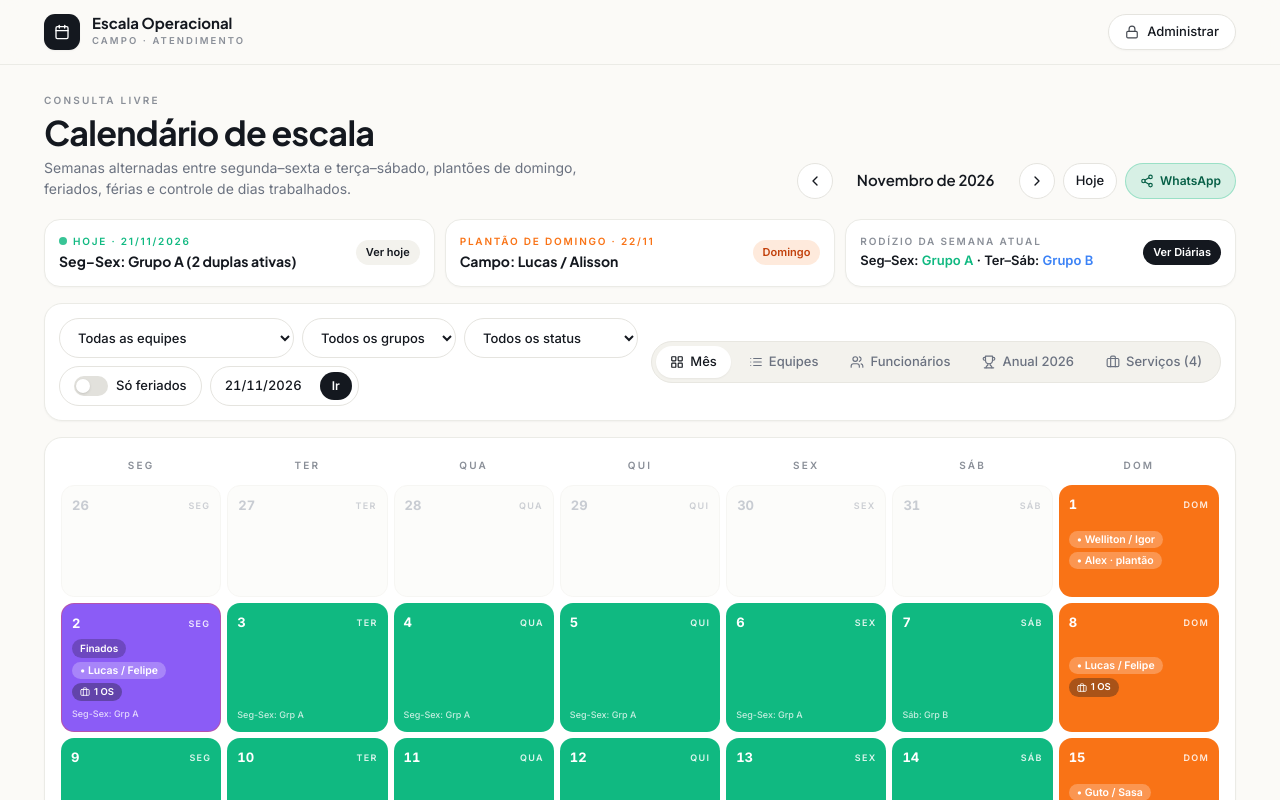
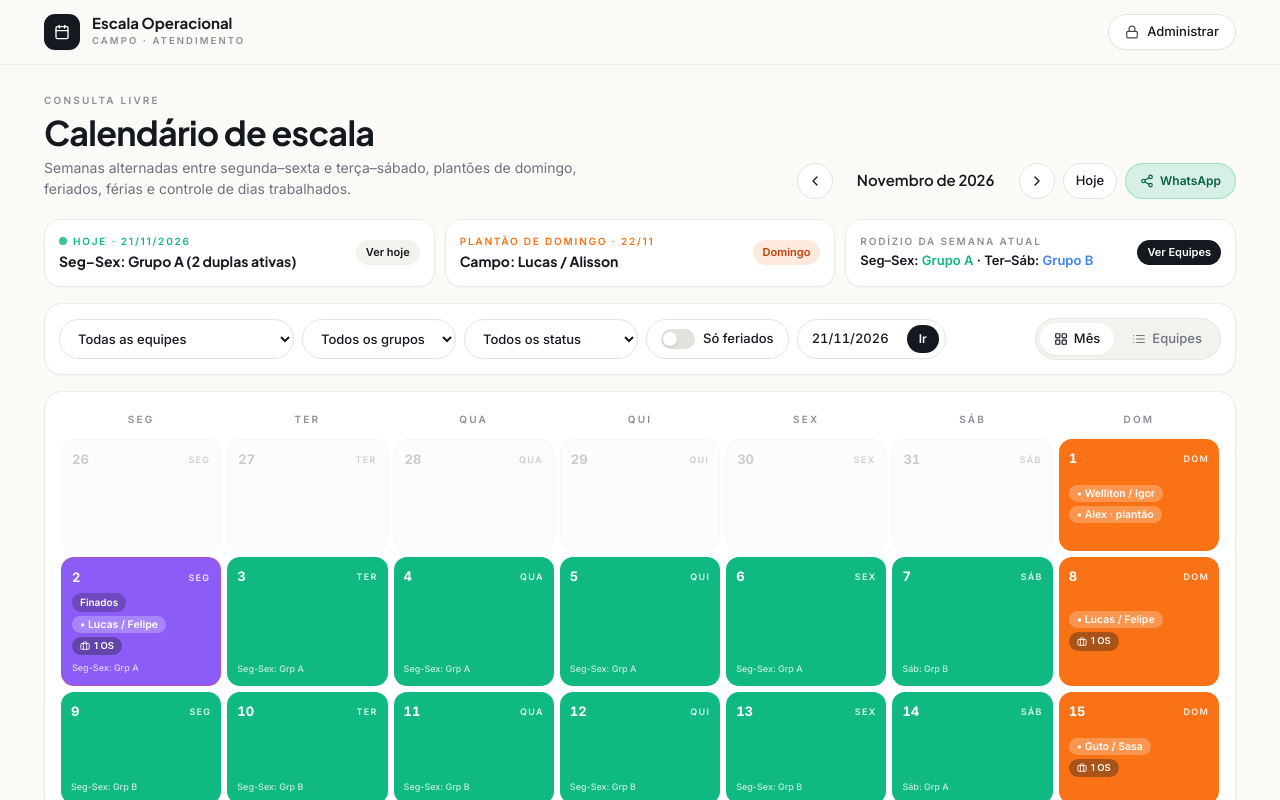
Before and after one commit to leandrosossaireis/escala, a React (Vite) app: page / in a window 1280 px wide. Shown: the top 800 px of the page. Built offline with nearby package versions, Linux system fonts and the light colour scheme.

Commit message:
ui: keep only Mes and Equipes views in public calendar selector

```diff
--- a/src/components/PublicCalendarView.jsx
+++ b/src/components/PublicCalendarView.jsx
@@ -544,10 +544,10 @@ export default function PublicCalendarView({
           </div>
           <button
             type="button"
-            onClick={() => setViewMode("funcionarios")}
+            onClick={() => setViewMode(viewMode === "mes" ? "equipes" : "mes")}
             className="px-2.5 py-1 rounded-full bg-[#14181F] text-white text-[11px] font-semibold shrink-0 hover:bg-[#272D38]"
           >
-            Ver Diárias
+            {viewMode === "mes" ? "Ver Equipes" : "Ver Mês"}
           </button>
         </div>
       </div>
@@ -555,13 +555,13 @@ export default function PublicCalendarView({
       {/* Filters & View Mode Toolbar (100% Responsive) */}
       <div className="bg-white border border-[#EBEBE6] rounded-[18px] p-3 sm:p-3.5 shadow-[0_1px_2px_rgba(20,24,31,0.04)] mb-4">
         <div className="flex flex-col lg:flex-row lg:items-center justify-between gap-3">
-          {/* View Switcher Tabs - Horizontally Scrollable on Mobile */}
+          {/* View Switcher Tabs - Only Mês and Equipes on Public View */}
           <div className="flex items-center justify-between gap-2 order-1 lg:order-2">
-            <div className="flex items-center gap-1 p-1 rounded-full bg-[#F3F2ED] border border-[#E8E7E1] overflow-x-auto max-w-full no-scrollbar">
+            <div className="flex items-center gap-1 p-1 rounded-full bg-[#F3F2ED] border border-[#E8E7E1]">
               <button
                 type="button"
                 onClick={() => setViewMode("mes")}
-                className={`inline-flex items-center gap-1.5 px-3 sm:px-3.5 h-8 rounded-full text-[12.5px] sm:text-[13px] font-medium transition whitespace-nowrap ${
+                className={`inline-flex items-center gap-1.5 px-3.5 h-8 rounded-full text-[12.5px] sm:text-[13px] font-medium transition whitespace-nowrap ${
                   viewMode === "mes"
                     ? "bg-white text-[#14181F] shadow-sm"
                     : "text-[#6B7280] hover:text-[#14181F]"
@@ -573,7 +573,7 @@ export default function PublicCalendarView({
               <button
                 type="button"
                 onClick={() => setViewMode("equipes")}
-                className={`inline-flex items-center gap-1.5 px-3 sm:px-3.5 h-8 rounded-full text-[12.5px] sm:text-[13px] font-medium transition whitespace-nowrap ${
+                className={`inline-flex items-center gap-1.5 px-3.5 h-8 rounded-full text-[12.5px] sm:text-[13px] font-medium transition whitespace-nowrap ${
                   viewMode === "equipes"
                     ? "bg-white text-[#14181F] shadow-sm"
                     : "text-[#6B7280] hover:text-[#14181F]"
@@ -581,42 +581,6 @@ export default function PublicCalendarView({
               >
                 <List className="w-3.5 h-3.5 shrink-0" />
                 <span>Equipes</span>
-              </button>
-              <button
-                type="button"
-                onClick={() => setViewMode("funcionarios")}
-                className={`inline-flex items-center gap-1.5 px-3 sm:px-3.5 h-8 rounded-full text-[12.5px] sm:text-[13px] font-medium transition whitespace-nowrap ${
-                  viewMode === "funcionarios"
-                    ? "bg-white text-[#14181F] shadow-sm"
-                    : "text-[#6B7280] hover:text-[#14181F]"
-                }`}
-              >
-                <Users className="w-3.5 h-3.5 shrink-0" />
-                <span>Funcionários</span>
-              </button>
-              <button
-                type="button"
-                onClick={() => setViewMode("ranking")}
-                className={`inline-flex items-center gap-1.5 px-3 sm:px-3.5 h-8 rounded-full text-[12.5px] sm:text-[13px] font-medium transition whitespace-nowrap ${
-                  viewMode === "ranking"
-                    ? "bg-white text-[#14181F] shadow-sm"
-                    : "text-[#6B7280] hover:text-[#14181F]"
-                }`}
-              >
-                <Trophy className="w-3.5 h-3.5 shrink-0" />
-                <span>Anual {selectedYear}</span>
-              </button>
-              <button
-                type="button"
-                onClick={() => setViewMode("servicos")}
-                className={`inline-flex items-center gap-1.5 px-3 sm:px-3.5 h-8 rounded-full text-[12.5px] sm:text-[13px] font-medium transition whitespace-nowrap ${
-                  viewMode === "servicos"
-                    ? "bg-white text-[#14181F] shadow-sm"
-                    : "text-[#6B7280] hover:text-[#14181F]"
-                }`}
-              >
-                <Briefcase className="w-3.5 h-3.5 shrink-0" />
-                <span>Serviços ({monthServices.length})</span>
               </button>
             </div>
 
```
